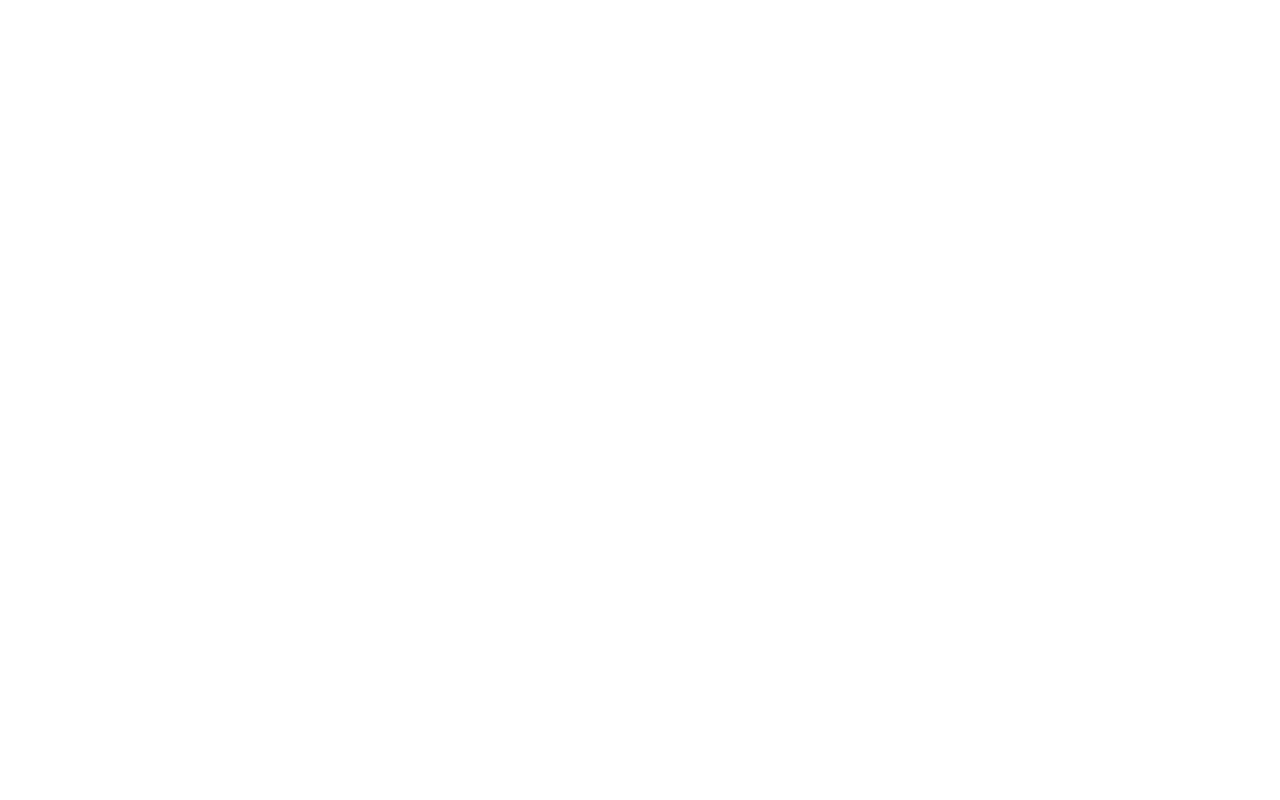
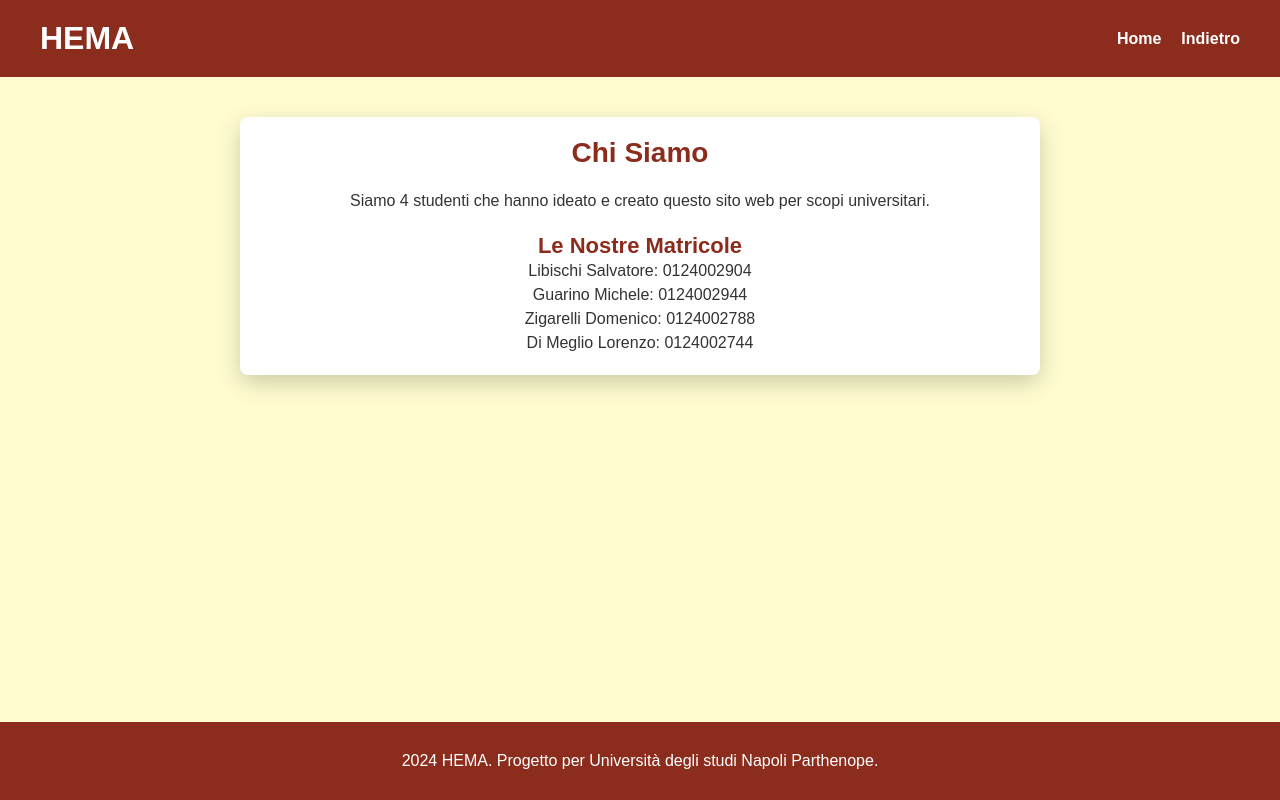
Before and after one commit to salvatorelibischi001/project_HEMA, a website: page progetto_hema/frontend/about_us.html in a window 1280 px wide. Drawn offline with Linux system fonts and the light colour scheme.

Commit message:
modificato salvatore

```diff
--- a/progetto_hema/frontend/about_us.html
+++ b/progetto_hema/frontend/about_us.html
@@ -0,0 +1,39 @@
+<!DOCTYPE html>
+<html lang="it">
+<head>
+    <link rel="icon" type="image/png" href="favicon_32x32.png">
+    <meta charset="UTF-8">
+    <meta name="viewport" content="width=device-width, initial-scale=1.0">
+    <title>HEMA - About Us</title>
+    <link rel="stylesheet" href="style/about_us.css">
+</head>
+<body>
+    <header>
+        <div class="logo">
+            <h1>HEMA</h1>
+        </div>
+        <nav>
+            <a href="index.html">Home</a>
+            <a href="/..">Indietro</a>
+        </nav>
+    </header>
+
+    <main>
+        <section class="about-us">
+            <h2>Chi Siamo</h2>
+            <p>Siamo 4 studenti che hanno ideato e creato questo sito web per scopi universitari.</p>
+
+            <h3>Le Nostre Matricole</h3>
+
+                <p>Libischi Salvatore: 0124002904</p>
+                <p>Guarino Michele: 0124002944</p>
+                <p>Zigarelli Domenico: 0124002788</p>
+                <p>Di Meglio Lorenzo: 0124002744</p>
+        </section>
+    </main>
+
+    <footer>
+        <p>2024 HEMA. Progetto per Università degli studi Napoli Parthenope.</p>
+    </footer>
+</body>
+</html>
--- /dev/null
+++ b/progetto_hema/frontend/style/about_us.css
@@ -0,0 +1,91 @@
+/* Reset dei margini e padding di default */
+* {
+    margin: 0;
+    padding: 0;
+    box-sizing: border-box;
+}
+
+/* Corpo */
+body {
+    font-family: 'Arial', sans-serif;
+    background-color: #FFFDD0; /* Bianco plasma */
+    margin: 0;
+    display: flex;
+    flex-direction: column;
+    min-height: 100vh; /* Garantisce l'altezza minima della pagina */
+}
+
+/* Header */
+header {
+    width: 100%; /* Estensione completa */
+    background-color: #8B2C1D; /* Borgogna */
+    padding: 20px 40px; /* Spaziatura interna */
+    color: white;
+    display: flex;
+    justify-content: space-between; /* Logo a sinistra, link a destra */
+    align-items: center;
+}
+
+header .logo h1 {
+    font-size: 2rem;
+    margin: 0;
+}
+
+header nav {
+    display: flex;
+    gap: 20px; /* Spaziatura tra i link */
+}
+
+header nav a {
+    color: white;
+    text-decoration: none; /* Nessuna linea iniziale */
+    font-weight: bold;
+    transition: color 0.3s ease, text-decoration 0.3s ease;
+}
+
+header nav a:hover {
+    color: yellow; /* Colore giallo all'hover */
+    text-decoration: none; /* Sottolinea all'hover */
+}
+
+/* Sezione About Us */
+.about-us {
+    max-width: 800px;
+    margin: 40px auto;
+    padding: 20px;
+    background-color: #ffffff;
+    border-radius: 8px;
+    box-shadow: 0 8px 25px rgba(0, 0, 0, 0.2);
+    text-align: center;
+}
+
+.about-us h2 {
+    color: #8B2C1D;
+    font-size: 28px;
+    margin-bottom: 20px;
+    font-weight: bold;
+}
+
+.about-us h3 {
+    color: #8B2C1D;
+    font-size: 22px;
+    margin-top: 20px;
+    font-weight: bold;
+}
+
+.about-us p {
+    font-size: 16px;
+    line-height: 1.5;
+    color: #333;
+}
+
+/* Footer */
+footer {
+    width: 100%; /* Estensione completa */
+    background-color: #8B2C1D; /* Borgogna */
+    padding: 30px 40px; /* Stessa altezza della home */
+    text-align: center;
+    color: white;
+    font-size: medium;
+    margin-top: auto; /* Posiziona il footer in basso */
+}
--- a/progetto_hema/frontend/style/login.css
+++ b/progetto_hema/frontend/style/login.css
@@ -5,15 +5,48 @@
     box-sizing: border-box;
 }
 
-/* Impostazioni generali della pagina */
+/* Corpo */
 body {
     font-family: 'Arial', sans-serif;
-    background-color: #FFFDD0;
+    background-color: #FFFDD0; /* Bianco plasma */
+    margin: 0;
     display: flex;
-    justify-content: center;
+    flex-direction: column;
+    min-height: 100vh; /* Garantisce l'altezza minima della pagina */
+}
+
+/* Header */
+header {
+    width: 100%;
+    background-color: #8B2C1D; /* Borgogna */
+    padding: 20px 40px;
+    color: white;
+    display: flex;
+    justify-content: space-between; /* Logo a sinistra, link a destra */
     align-items: center;
-    height: 100vh;
+}
+
+header .logo h1 {
+    color: white;
+    font-size: 2rem;
     margin: 0;
+}
+
+header nav {
+    display: flex;
+    gap: 20px;
+}
+
+header nav a {
+    color: white;
+    text-decoration: none; /* Nessuna linea */
+    font-weight: bold;
+    transition: color 0.3s ease, text-decoration 0.3s ease;
+}
+
+header nav a:hover {
+    color: yellow; /* Colore giallo all'hover */
+    text-decoration: none; /* Sottolinea all'hover */
 }
 
 /* Contenitore del form di login */
@@ -26,6 +59,7 @@ body {
     max-width: 400px;
     text-align: center;
     animation: fadeIn 1s ease-out;
+    margin: auto; /* Centra il box verticalmente e orizzontalmente */
 }
 
 /* Animazione di apparizione */
@@ -46,7 +80,6 @@ h1 {
     font-size: 28px;
     margin-bottom: 30px;
     font-weight: bold;
-    animation: bounceIn 1s ease-out;
 }
 
 /* Style per il form */
@@ -76,7 +109,7 @@ input[type="text"]:focus, input[type="password"]:focus {
 /* Style per il bottone di login */
 button[type="submit"] {
     padding: 12px;
-    background-color: #8B2C1D;
+    background-color: #8B2C1D; /* Borgogna */
     color: white;
     border: none;
     border-radius: 4px;
@@ -89,42 +122,68 @@ button[type="submit"]:hover {
     background-color: #A63A2E;
 }
 
-/* Link per il recupero password */
+/* Link per "Password dimenticata" */
 .forgot-password {
     margin-top: 10px;
     font-size: 14px;
-    color: #d9534f;
+    color: #d9534f; /* Colore rosso chiaro */
     text-decoration: none;
+    transition: color 0.3s ease, text-decoration 0.3s ease;
 }
 
 .forgot-password:hover {
     text-decoration: underline;
+    color: #A63A2E; /* Colore rosso scuro */
 }
 
-/* Messaggio di errore */
+/* Link per "Non hai un account?" */
+.create-account a {
+    font-size: 14px;
+    color: #d9534f; /* Colore rosso chiaro */
+    text-decoration: none;
+    transition: color 0.3s ease, text-decoration 0.3s ease;
+}
+
+.create-account a:hover {
+    text-decoration: underline;
+    color: #A63A2E; /* Colore rosso scuro */
+}
+
+/* Messaggi di errore e successo */
+.error-message, .success-message {
+    font-size: 14px;
+    margin-top: 10px;
+}
+
 .error-message {
     color: #ff3b3b;
-    margin-top: 10px;
-    font-size: 14px;
 }
 
-/* Messaggio di successo */
 .success-message {
     color: #5bc0de;
-    margin-top: 10px;
-    font-size: 14px;
 }
 
-/* Link per la registrazione */
-.create-account {
-    margin-top: 20px;
-    font-size: 14px;
-    color: #d9534f;
-    text-decoration: none;
+/* Footer */
+footer {
+    width: 100%;
+    background-color: #8B2C1D; /* Borgogna */
+    padding: 30px 40px;
+    color: white;
+    text-align: center;
+    font-size: medium;
+    margin-top: auto;
 }
 
-.create-account:hover {
-    text-decoration: underline;
+footer a {
+    font-size: medium;
+    color: white;
+    text-decoration: none;
+    transition: color 0.3s ease, text-decoration 0.3s ease;
+}
+
+footer a:hover {
+    color: yellow;
+    text-decoration: none;
 }
 
 /* Media query per dispositivi mobili */
```
Also changed, not shown: progetto_hema/frontend/login.html (+18 -0 lines), progetto_hema/frontend/registrazione.html (+1 -1 lines).
